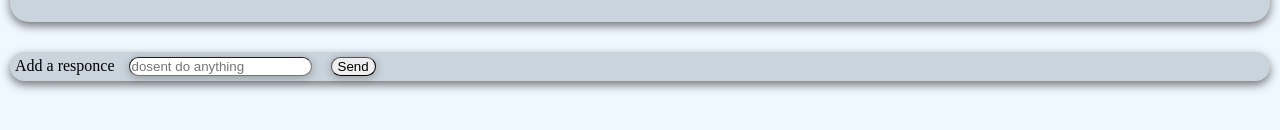
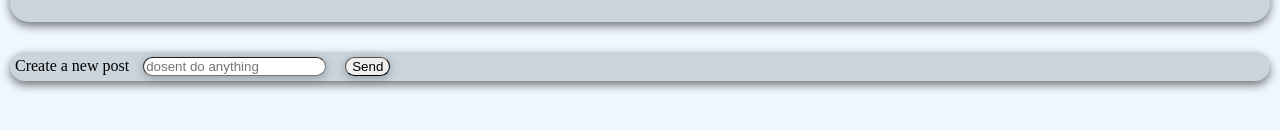
Before and after one commit to Galytextheai/html, a plain HTML site: page index.html in a window 1280 px wide. Shown: the part 254-384 px from the top of the page. Drawn offline with Linux system fonts and the light colour scheme.

Commit message:
Update index.html

```diff
--- a/index.html
+++ b/index.html
@@ -48,7 +48,7 @@
             border-radius: 19px;
             box-shadow: 0px 4px 10px #00000087;
             ">
-             <span style="margin-top:2px; margin-bottom:2px;">Add a responce</span>
+             <span style="margin-top:2px; margin-bottom:2px;">Create a new post</span>
              <input style="border-radius: 10px; border-width:01; margin-right: 15px; margin-left: 10px; box-shadow: 0 2px 10px rgba(0, 0, 0, 0.274);" placeholder="dosent do anything">
              <button style="border-radius: 10px; border-width: 1px; box-shadow: 0 2px 10px rgba(0, 0, 0, 0.274);">Send</button>
         </div>
```
